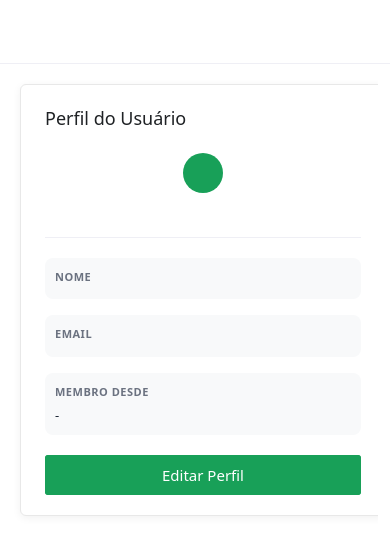
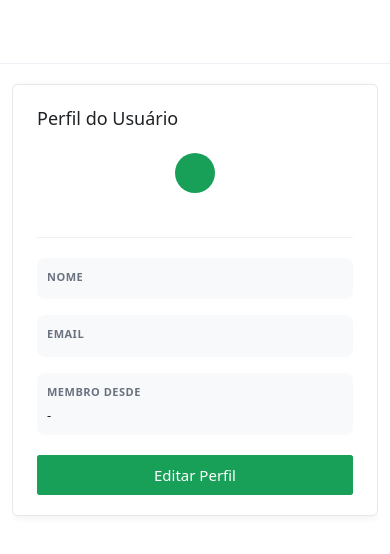
Before and after one commit to mariszgs/projeto-vacinacao, a Vue app in the folder frontend/: page /profile in a window 390 px wide. Shown: the top 554 px of the page. Built offline with nearby package versions, Linux system fonts and the light colour scheme; no server answers; some icons are missing; the HTML template or start-up script is replaced by a standard one.

Commit message:
style: centralizando container(Profile) e modificando tela(EditVaccine)

```diff
--- a/frontend/src/pages/Profile.vue
+++ b/frontend/src/pages/Profile.vue
@@ -297,6 +297,12 @@ async function saveProfile() {
 </script>
 
 <style scoped>
+/* Wrapper para garantir margens seguras */
+.page-wrapper {
+  width: 100%;
+  box-sizing: border-box;
+}
+
 /* Container principal */
 .profile-card {
   max-width: 600px;
@@ -304,6 +310,7 @@ async function saveProfile() {
   border: 1px solid #e8e8e8;
   border-radius: 12px;
   box-shadow: 0 2px 8px rgba(0, 0, 0, 0.06);
+  box-sizing: border-box; /* IMPORTANTE: inclui padding e border na largura */
 }
 
 .loading-container {
@@ -430,12 +437,23 @@ async function saveProfile() {
   transform: translateY(-10px);
 }
 
-/*  RESPONSIVIDADE MOBILE  */
+/* RESPONSIVIDADE MOBILE */
 @media (max-width: 768px) {
+  .page-wrapper {
+    padding: 0 12px; /* Margens seguras nas laterais */
+  }
+
   .profile-card {
-    margin: 12px;
+    margin: 12px 0; /* Remove margens laterais, usa apenas do wrapper */
     max-width: none;
+    width: 100%; /* Ocupa 100% do espaço disponível no wrapper */
     border-radius: 8px;
+    box-sizing: border-box;
+  }
+
+  /* Garante que o conteúdo interno também respeite os limites */
+  .profile-card :deep(.n-card__content) {
+    padding: 16px;
   }
 
   /* Esconde o n-descriptions no mobile */
@@ -489,9 +507,17 @@ async function saveProfile() {
 }
 
 @media (max-width: 480px) {
+  .page-wrapper {
+    padding: 0 8px; /* Menos padding em telas muito pequenas */
+  }
+
   .profile-card {
-    margin: 8px;
+    margin: 8px 0;
     border-radius: 6px;
+  }
+
+  .profile-card :deep(.n-card__content) {
+    padding: 14px;
   }
 
   .user-info .user-name {
@@ -521,8 +547,16 @@ async function saveProfile() {
 
 /* Para telas muito pequenas */
 @media (max-width: 320px) {
+  .page-wrapper {
+    padding: 0 4px;
+  }
+
   .profile-card {
-    margin: 4px;
+    margin: 4px 0;
+  }
+
+  .profile-card :deep(.n-card__content) {
+    padding: 12px;
   }
 
   .user-info .user-name {
@@ -537,4 +571,15 @@ async function saveProfile() {
     padding: 8px;
   }
 }
+
+/* Garante que não haja overflow horizontal em nenhum caso */
+@media (max-width: 768px) {
+  .page-wrapper {
+    overflow-x: hidden;
+  }
+
+  .profile-card {
+    overflow: hidden;
+  }
+}
 </style>
--- a/frontend/src/pages/VaccinesEdit.vue
+++ b/frontend/src/pages/VaccinesEdit.vue
@@ -1,7 +1,6 @@
 <template>
   <div class="page-container">
     <n-card
-      title="Editar Vacina"
       class="edit-vaccine-card"
       :bordered="true"
     >
```
